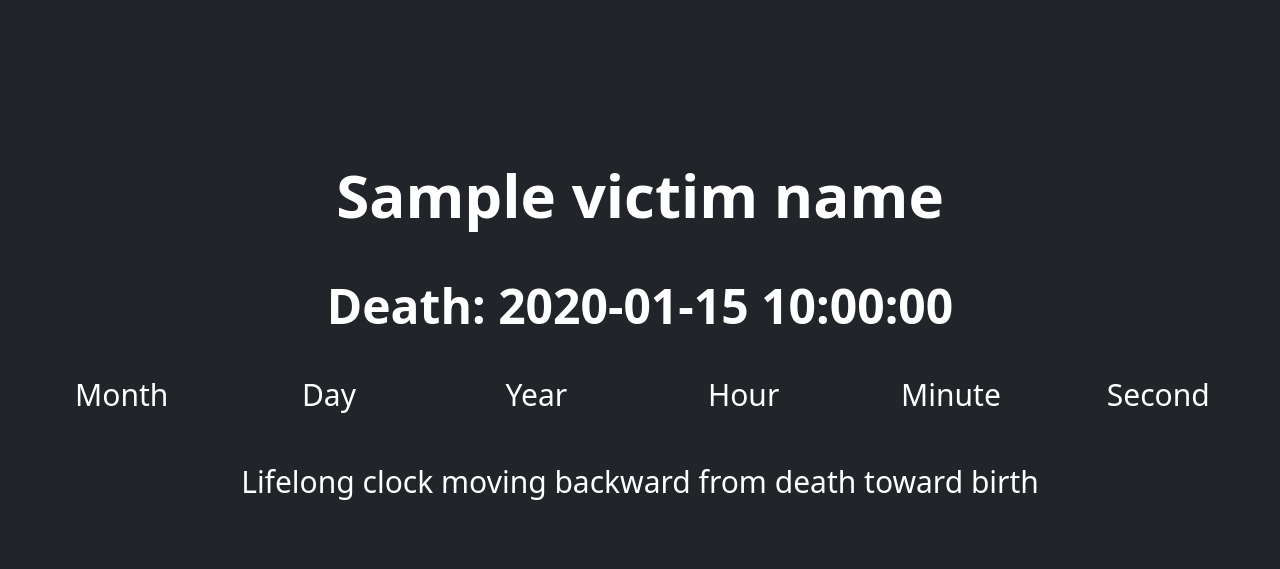
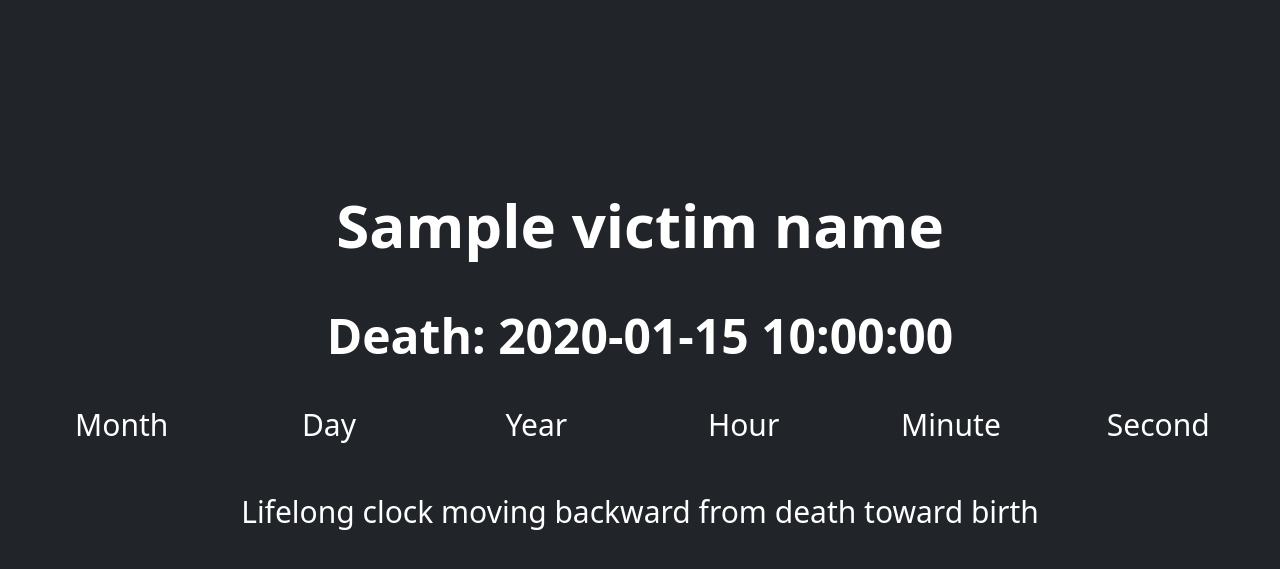
Before and after one commit to paul-jean/black-lives-matter, a Flask app: template templates/detail.html in a window 1280 px wide. Shown: the top 569 px of the page. Run offline with Flask 2, Linux system fonts and the light colour scheme; the template is opened without the code that fills it: most values are stand-ins (such as "Sample title", 1, 10 or a date in 2020); data that the repository does not hold is empty; some libraries are stand-ins or nearby versions.

Commit message:
Add to top margin

```diff
--- a/client/static/css/styles.css
+++ b/client/static/css/styles.css
@@ -39,7 +39,7 @@ body {
 }
 
 .big-top-margin {
-    margin-top: 100px;
+    margin-top: 120px;
 }
 
 .victims_list {
```
